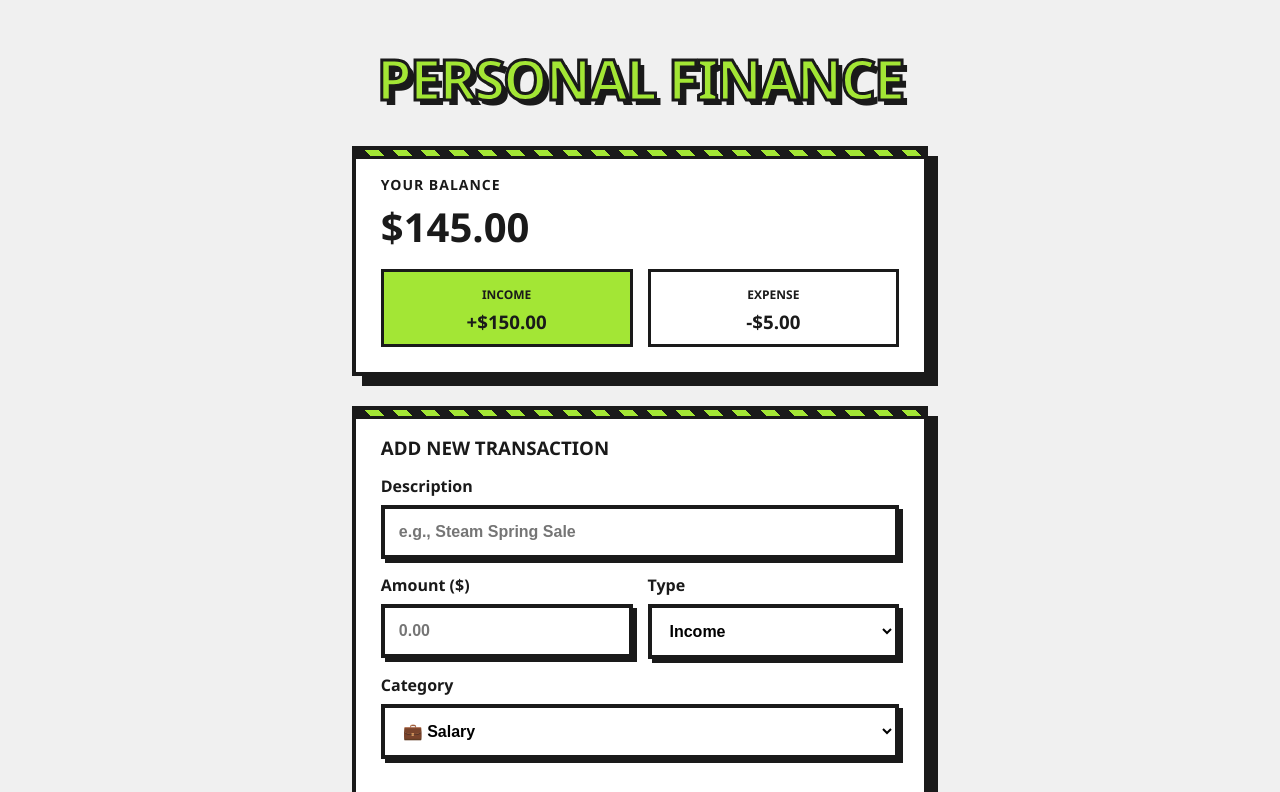
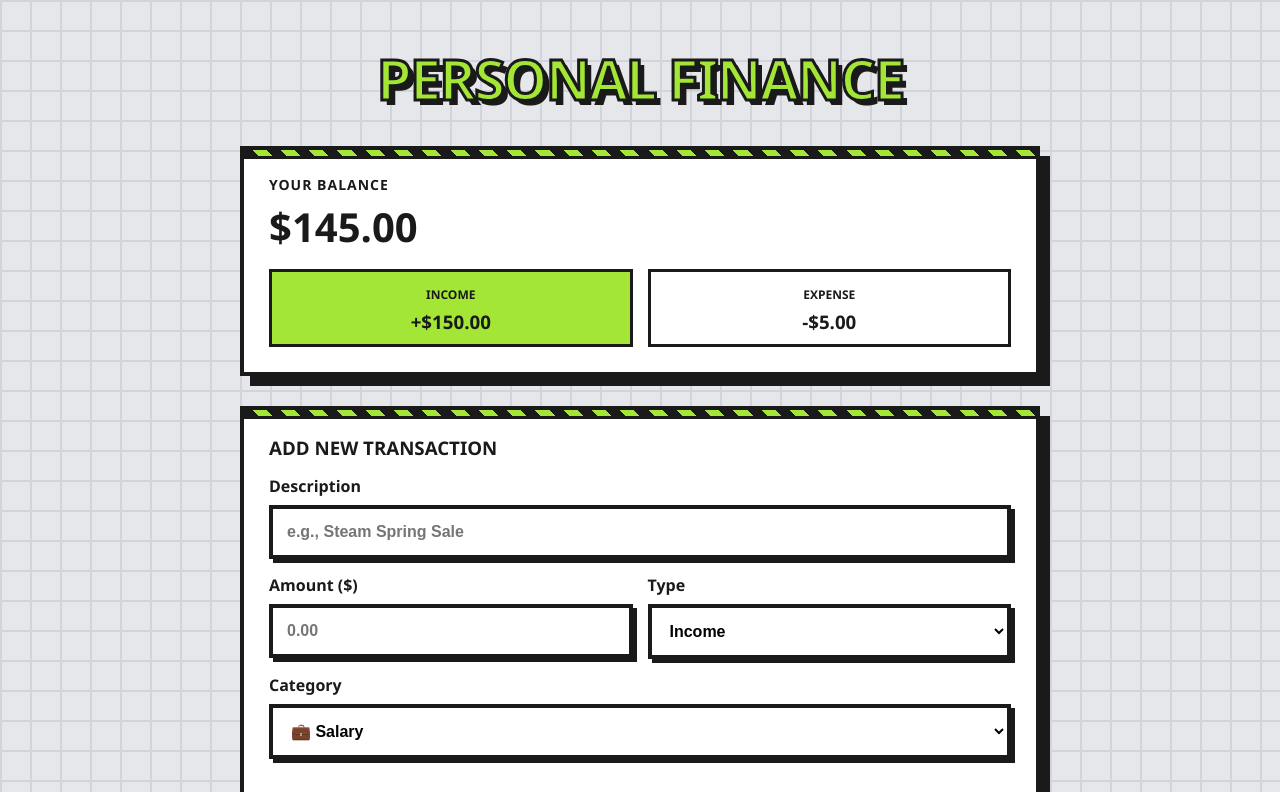
Before and after one commit to Alvinfaizt/personal-finance-dashboard, a React (Vite) app: page / in a window 1280 px wide. Shown: the top 792 px of the page. Built offline with nearby package versions, Linux system fonts and the light colour scheme.

Commit message:
Feat: update styling for root and body elements to enhance neobrutalism design

```diff
--- a/src/index.css
+++ b/src/index.css
@@ -1,25 +1,16 @@
 :root {
-  font-family: 'Public Sans', 'Segoe UI', Tahoma, Geneva, Verdana, sans-serif;
-  background-color: #f0f0f0; /* Abu-abu terang khas neubrutalism */
+  font-family: 'Public Sans', 'Segoe UI', sans-serif;
   color: #1a1a1a;
+  /* Membuat pola grid kotak-kotak neubrutalism */
+  background-color: #e5e7eb;
+  background-image:
+    linear-gradient(#d1d5db 2px, transparent 2px),
+    linear-gradient(90deg, #d1d5db 2px, transparent 2px);
+  background-size: 30px 30px;
 }
 
 body {
   margin: 0;
   padding: 0;
-  display: flex;
-  justify-content: center;
   min-height: 100vh;
 }
-
-/* Mengatur scrollbar agar tetap kaku dan masuk tema */
-::-webkit-scrollbar {
-  width: 10px;
-}
-::-webkit-scrollbar-track {
-  background: #f0f0f0;
-  border-left: 3px solid #1a1a1a;
-}
-::-webkit-scrollbar-thumb {
-  background: #1a1a1a;
-}
```
